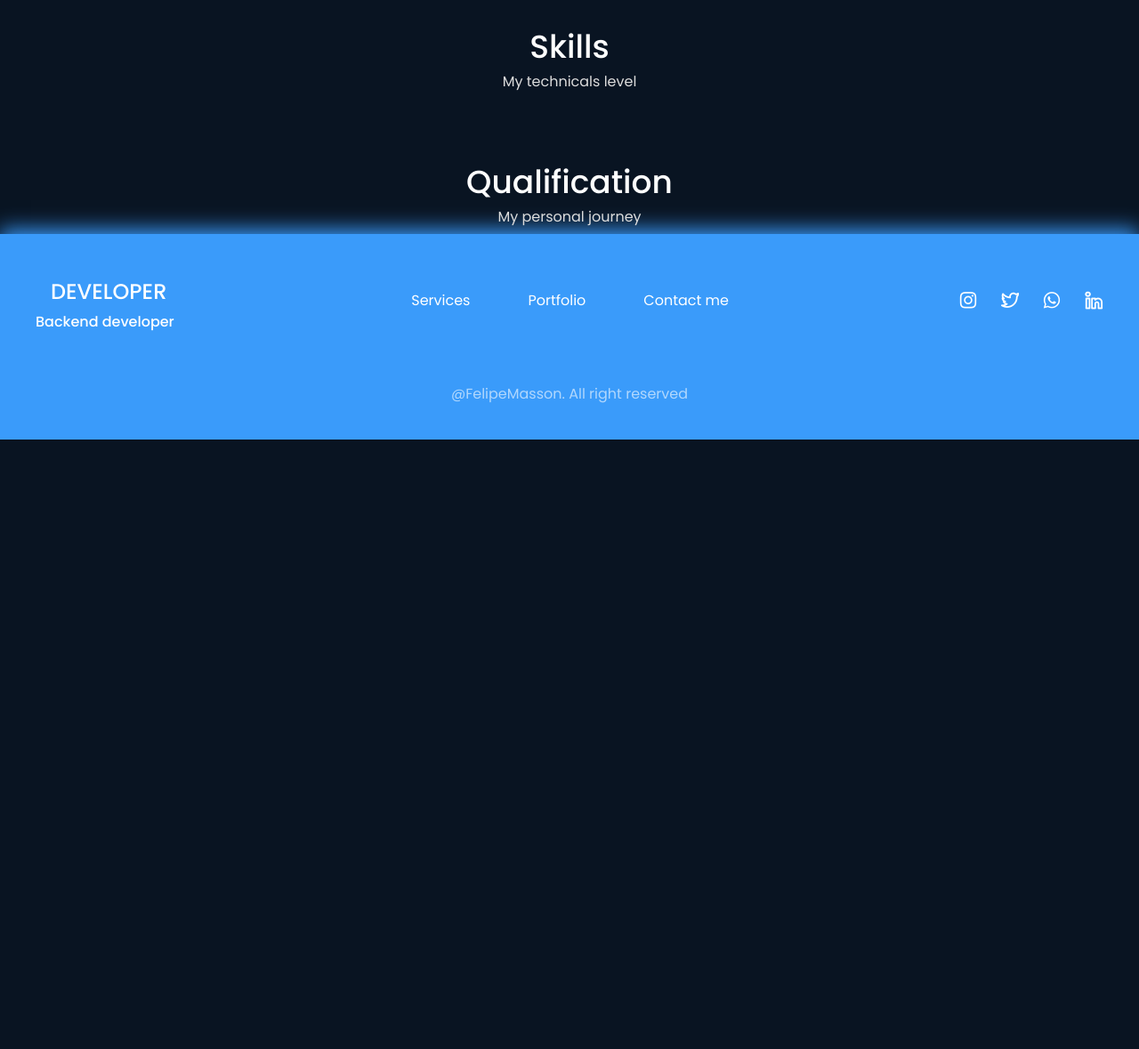
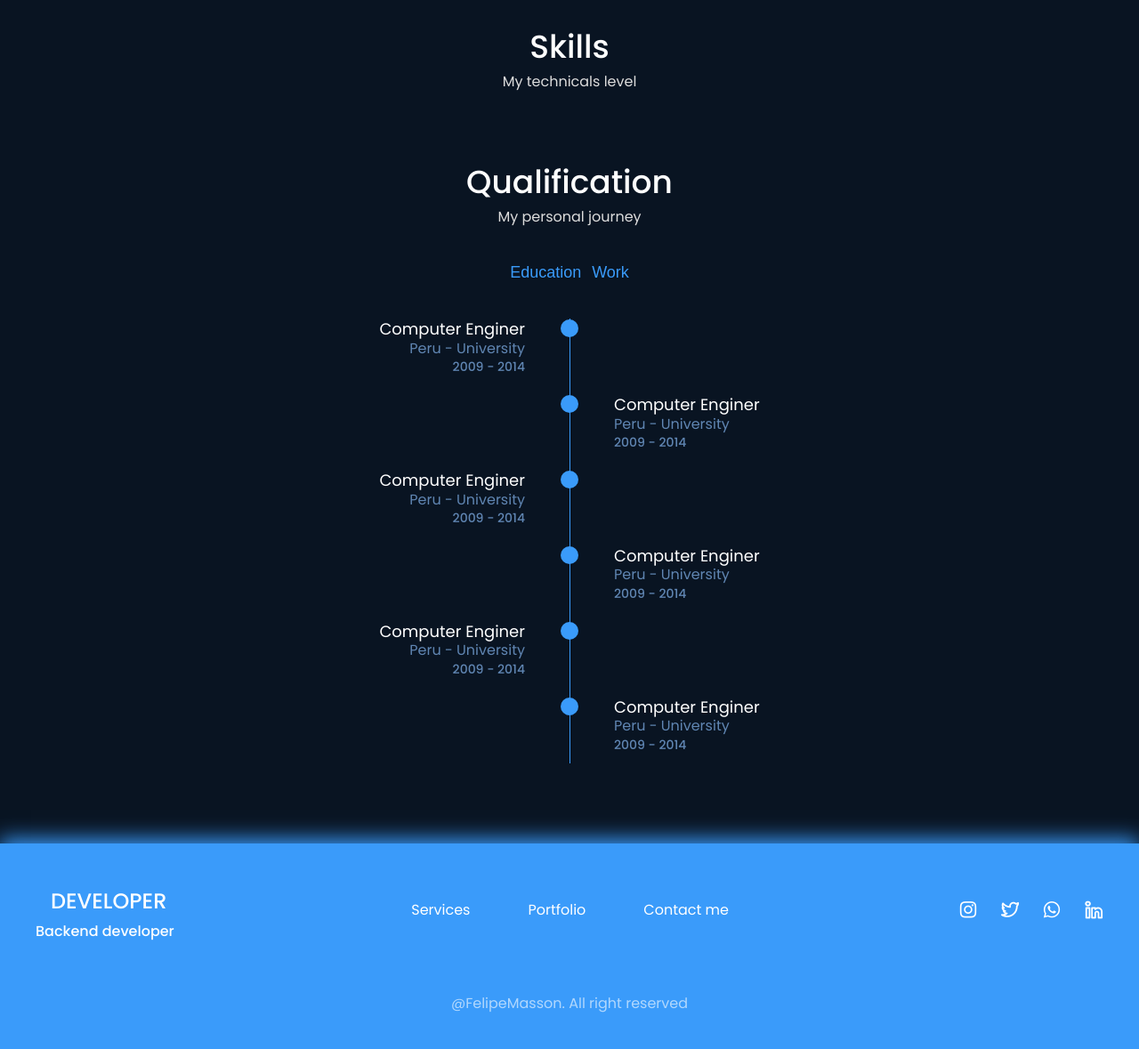
Before and after one commit to ViniFernandesDev/Portfolio_Masson, a PHP site: page /about.php in a window 1280 px wide. Shown: the part 722-1901 px from the top of the page at 89% size. Before the commit the page ends 1216 px from the top, so only its background shows below. Run offline with PHP 8.4, Linux system fonts and the light colour scheme.

Commit message:
Create section qualifications

```diff
--- a/about.php
+++ b/about.php
@@ -70,6 +70,74 @@
           <h1 class="titleMain">Qualification</h1>
           <h2 class="subTitle">My personal journey</h2>
 
+          <div class="__tabs">
+               <button href="">Education</button>
+               <button href="">Work</button>
+          </div><!--__tabs-->
+
+          <div class="__line_time">
+               <div class="__item">
+                    <div class="__align">
+                         <div>
+                              <h3>Computer Enginer</h3>
+                              <h4>Peru - University</h4>
+                              <span>2009 - 2014</span>
+                         </div>
+                    </div>
+               </div><!--__item-->
+
+               <div class="__item">
+                    <div class="__align">
+                         <div>
+                              <h3>Computer Enginer</h3>
+                              <h4>Peru - University</h4>
+                              <span>2009 - 2014</span>
+                         </div>
+                    </div>
+               </div><!--__item-->
+
+               <div class="__item">
+                    <div class="__align">
+                         <div>
+                              <h3>Computer Enginer</h3>
+                              <h4>Peru - University</h4>
+                              <span>2009 - 2014</span>
+                         </div>
+                    </div>
+               </div><!--__item-->
+
+               <div class="__item">
+                    <div class="__align">
+                         <div>
+                              <h3>Computer Enginer</h3>
+                              <h4>Peru - University</h4>
+                              <span>2009 - 2014</span>
+                         </div>
+                    </div>
+               </div><!--__item-->
+
+               <div class="__item">
+                    <div class="__align">
+                         <div>
+                              <h3>Computer Enginer</h3>
+                              <h4>Peru - University</h4>
+                              <span>2009 - 2014</span>
+                         </div>
+                    </div>
+               </div><!--__item-->
+
+               <div class="__item">
+                    <div class="__align">
+                         <div>
+                              <h3>Computer Enginer</h3>
+                              <h4>Peru - University</h4>
+                              <span>2009 - 2014</span>
+                         </div>
+                    </div>
+               </div><!--__item-->
+
+          </div><!--__line_time-->
+
      </div><!--container-->
 </section><!--qualification-->
 
--- a/assets/css/style.css
+++ b/assets/css/style.css
@@ -400,11 +400,90 @@ footer .last_content {
 
 /*
   ========================================
-  SKILLS
+  QUALIFICATION
   ========================================
 */
-.skills {
+.qualification {
   margin: 80px 0;
+}
+.qualification .__tabs {
+  margin-top: 40px;
+  display: flex;
+  justify-content: center;
+  align-items: center;
+}
+.qualification .__tabs button {
+  border: none;
+  background: none;
+  display: inline-block;
+  color: #3a9bfa;
+  font-size: 1.125rem;
+  font-weight: 400;
+}
+.qualification .__line_time {
+  margin: 0 auto;
+  margin-top: 40px;
+  position: relative;
+  display: flex;
+  flex-direction: column;
+  align-items: center;
+}
+.qualification .__line_time::after {
+  content: "";
+  position: absolute;
+  width: 1px;
+  height: 98%;
+  background: #3a9bfa;
+  top: 0;
+}
+.qualification .__line_time .__item {
+  width: 500px;
+  display: flex;
+}
+.qualification .__line_time .__item .__align {
+  height: 100%;
+  width: 200px;
+  text-align: right;
+  position: relative;
+  padding-bottom: 20px;
+}
+.qualification .__line_time .__item .__align div {
+  display: inline-block;
+}
+.qualification .__line_time .__item .__align::after {
+  content: "";
+  position: absolute;
+  height: 20px;
+  width: 20px;
+  background: #3a9bfa;
+  border-radius: 50%;
+  right: -60px;
+  margin-top: 1px;
+}
+.qualification .__line_time .__item .__align h3 {
+  color: #ffffff;
+  font-size: 1.125rem;
+  font-weight: 400;
+}
+.qualification .__line_time .__item .__align h4 {
+  color: #6086b3;
+  font-size: 1rem;
+  font-weight: 400;
+}
+.qualification .__line_time .__item .__align span {
+  margin-top: 8px;
+  color: #6086b3;
+  font-size: 0.875rem;
+}
+.qualification .__line_time .__item:nth-child(2n) {
+  justify-content: flex-end;
+}
+.qualification .__line_time .__item:nth-child(2n) div {
+  text-align: left;
+}
+.qualification .__line_time .__item:nth-child(2n) ::after {
+  right: inherit;
+  left: -60px;
 }
 
 /*
@@ -526,7 +605,6 @@ footer .last_content {
     width: 100% !important;
     margin-bottom: 20px;
   }
-
   .inputs select,
 .inputs input[type=text],
 .inputs textarea {
@@ -776,7 +854,6 @@ All this is done for any sub-level being entered.
   color: #dddddd;
 }
 
-/**/
-/**/
+/**/ /**/
 
 /*# sourceMappingURL=style.css.map */
```
Also changed, not shown: assets/css/2-layouts/_content_about.scss (+93 -2 lines), 1 other file.
